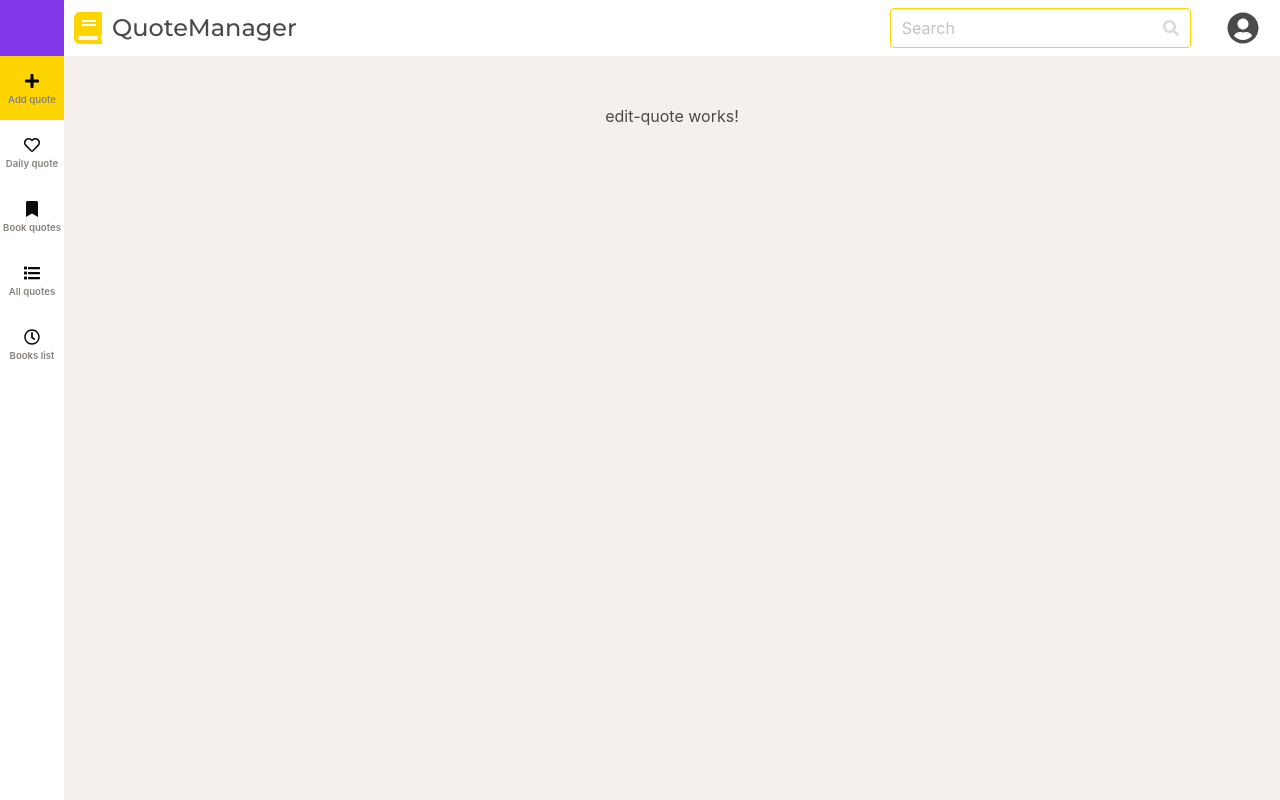
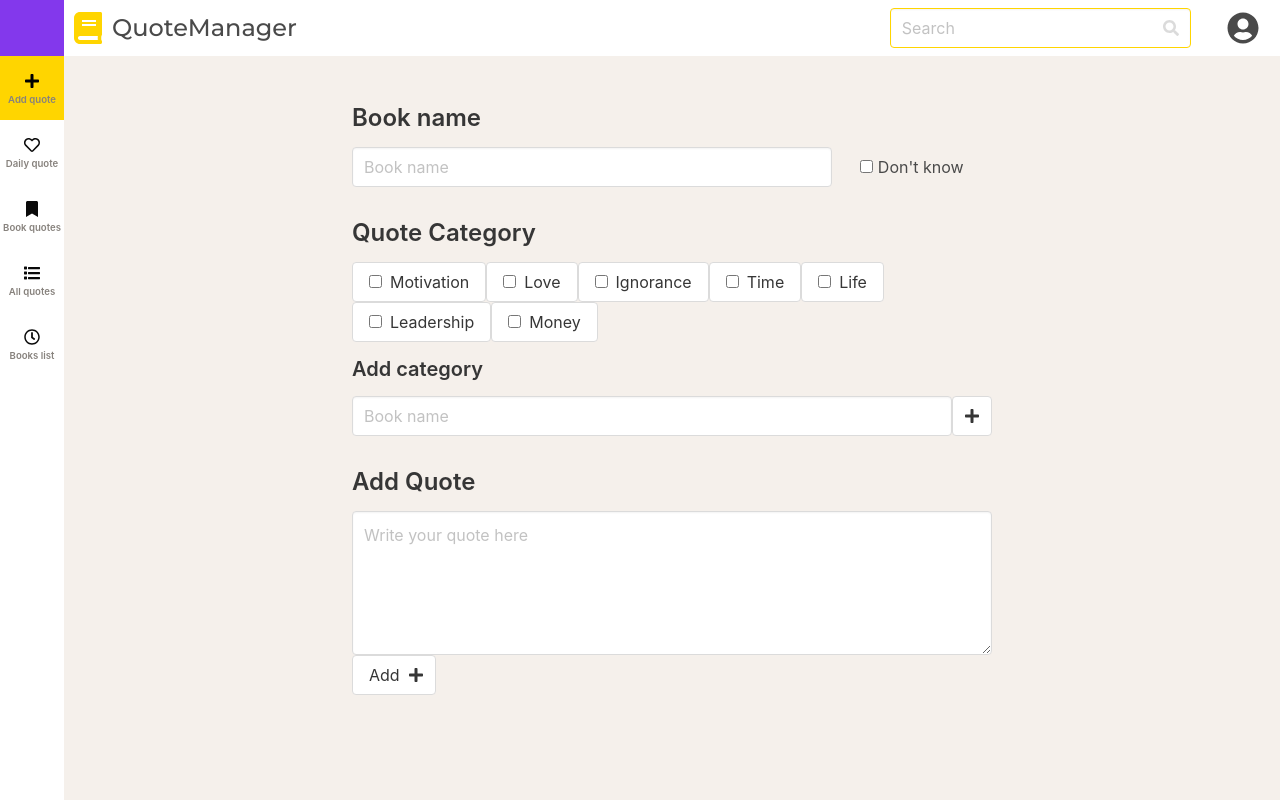
Before and after one commit to b-jakubowski/QuoteManager, an Angular app: page /quotes/edit in a window 1280 px wide. Built offline with nearby package versions, Linux system fonts and the light colour scheme.

Commit message:
feat: Added dummy add quote form

```diff
--- a/apps/quote-manager/src/app/quotes/edit-quote/edit-quote.component.html
+++ b/apps/quote-manager/src/app/quotes/edit-quote/edit-quote.component.html
@@ -1 +1,48 @@
-<p>edit-quote works!</p>
+<div class="add-quote-container">
+
+	<h3 class="input-title">Book name</h3>
+	<div class="book">
+		<label class="book-name-input">
+			<input class="input" type="text" placeholder="Book name">
+		</label>
+		<label class="checkbox no-book-checkbox">
+			<input type="checkbox">
+			Don't know
+		</label>
+	</div>
+
+	<h3 class="input-title">Quote Category</h3>
+	<div class="categories-checkboxes">
+		<span class="control button" *ngFor="let category of quoteCategories">
+			<label class="is-checkbox">
+				<input [id]="category" type="checkbox">
+				<span>{{ category }}</span>
+			</label>
+		</span>
+	</div>
+
+	<div class="add-category">
+		<h4>Add category</h4>
+		<div class="add-category-field">
+			<label class="add-category-input">
+				<input class="input" type="text" placeholder="Book name">
+			</label>
+			<button class="button">
+				<span class="icon">
+					<i class="fas fa-plus"></i>
+				</span>
+			</button>
+		</div>
+	</div>
+
+	<h3 class="input-title">Add Quote</h3>
+	<div class="add-quote">
+		<textarea class="textarea" placeholder="Write your quote here" rows="5"></textarea>
+		<button class="button">
+			<span>Add</span>
+			<span class="icon">
+				<i class="fas fa-plus"></i>
+			</span>
+		</button>
+	</div>
+</div>
--- a/apps/quote-manager/src/app/quotes/edit-quote/edit-quote.component.scss
+++ b/apps/quote-manager/src/app/quotes/edit-quote/edit-quote.component.scss
@@ -0,0 +1,43 @@
+:host {
+	h3, h4 {
+		text-align: start;
+	}
+	.book {
+		display: flex;
+		align-items: center;
+	}
+	.book-name-input {
+		flex: 3;
+	}
+	.no-book-checkbox {
+		flex: 1;
+	}
+
+	.categories-checkboxes {
+		display: flex;
+		justify-content: flex-start;
+		flex-wrap: wrap;
+		input {
+			margin-right: 0.5rem;
+		}
+	}
+
+	.add-category {
+		h4 {
+			margin-top: 1rem;
+		}
+		.add-category-field {
+			display: flex;
+
+			.add-category-input {
+				flex: 1;
+			}
+		}
+	}
+
+	.add-quote {
+		display: flex;
+		flex-direction: column;
+		align-items: flex-start;
+	}
+}
```
